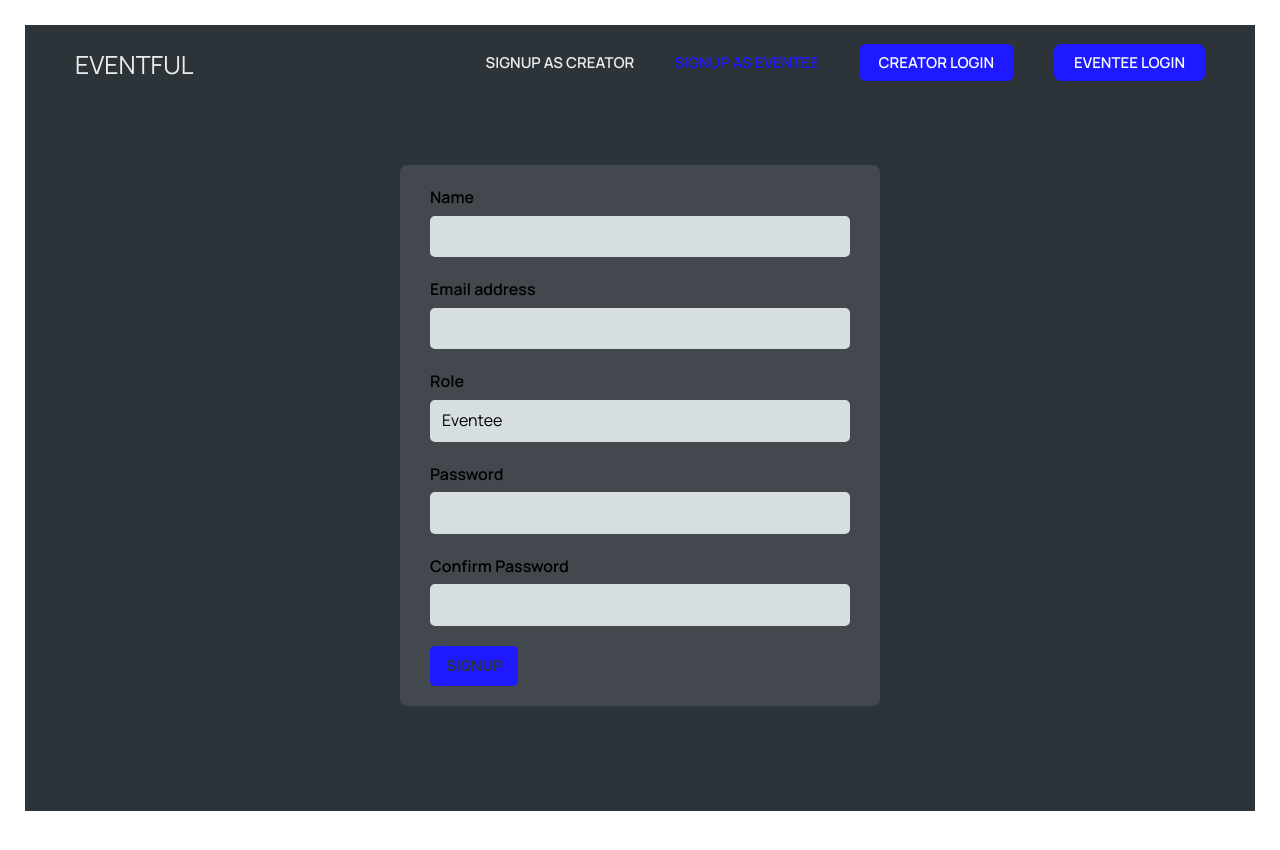
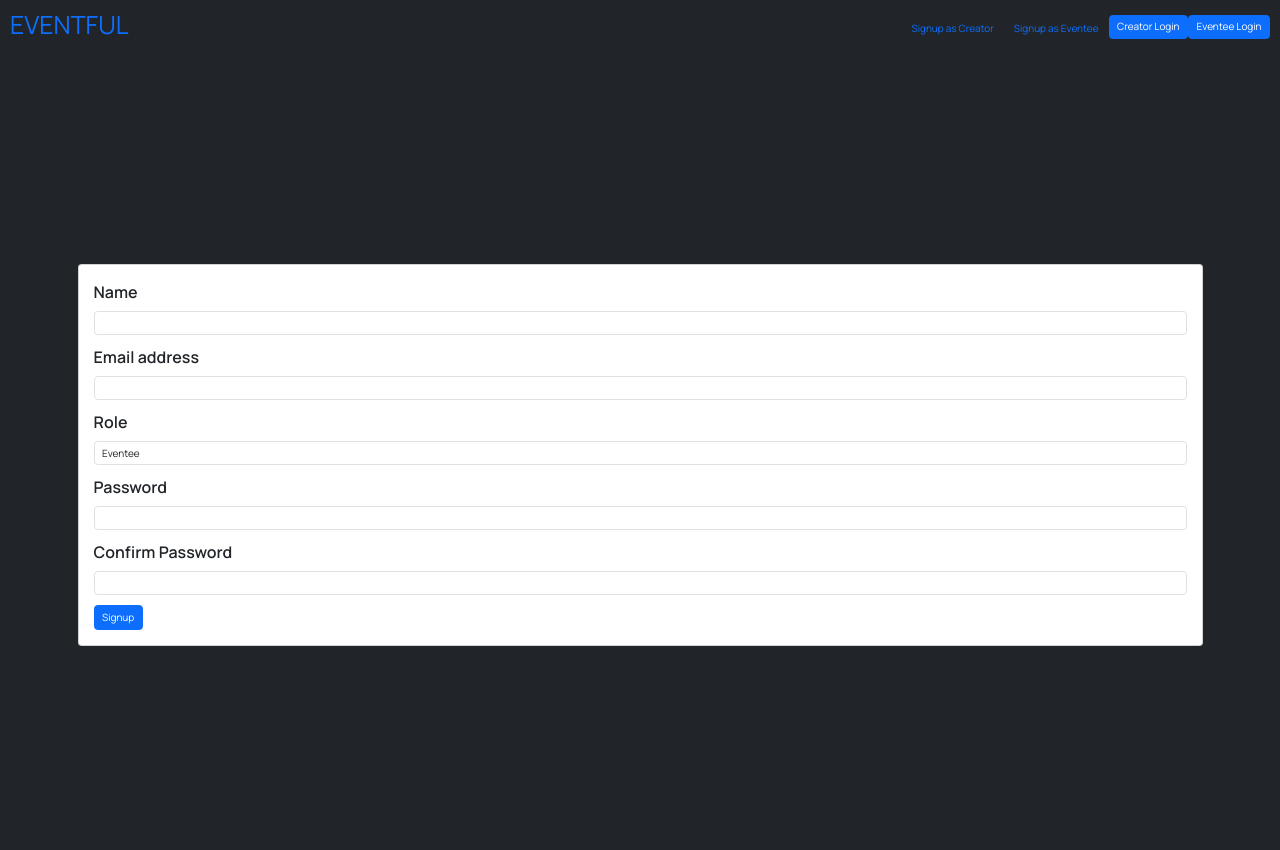
Before and after one commit to AlabiAbdullah1/frontend-eventful, a React (Vite) app: page /eventee-signup in a window 1280 px wide. Shown: the top 850 px of the page. Built offline with nearby package versions, Linux system fonts and the light colour scheme.

Commit message:
code cleanup

```diff
--- a/src/components/Creator/CreatorLogin.jsx
+++ b/src/components/Creator/CreatorLogin.jsx
@@ -1,15 +1,13 @@
-import styles from "./Login.module.css";
 import { useMutation } from "@tanstack/react-query";
 import { useNavigate } from "react-router-dom";
 import { toast, ToastContainer } from "react-toastify";
 import { Formik, Form, Field, ErrorMessage } from "formik";
 import * as Yup from "yup";
 import PageNav from "../common/PageNav";
-import "react-toastify/dist/ReactToastify.css"; // Make sure to import the CSS
+import "react-toastify/dist/ReactToastify.css";
 import { login } from "../../api/axios";
 import Spinner from "../common/Spinner";
 
-// Define the validation schema outside the component to avoid re-creation on each render
 const loginSchema = Yup.object().shape({
   email: Yup.string()
     .email("Invalid email format")
@@ -26,7 +24,6 @@ const CreatorLogin = () => {
     mutationFn: async ({ email, password }) => {
       return await login(email, password);
     },
-
     onSuccess: (data, variables) => {
       localStorage.setItem("token", data.token);
       toast.success(`Welcome ${variables.email}`);
@@ -70,36 +67,58 @@ const CreatorLogin = () => {
         onSubmit={handleLogin}
       >
         {({ isSubmitting }) => (
-          <main className={styles.login}>
-            <Form className={styles.form}>
-              <div className={styles.row}>
-                <label htmlFor="email">Email address</label>
-                <Field type="email" name="email" id="email" />
+          <main className="container my-5">
+            <div className="row justify-content-center">
+              <div className="col-md-6">
+                <div className="card">
+                  <div className="card-body">
+                    <Form>
+                      <div className="mb-3">
+                        <label htmlFor="email" className="form-label">
+                          Email address
+                        </label>
+                        <Field
+                          type="email"
+                          name="email"
+                          id="email"
+                          className="form-control"
+                        />
                         <ErrorMessage
                           name="email"
                           component="div"
-                  className={styles.error}
+                          className="text-danger"
                         />
                       </div>
-              <div className={styles.row}>
-                <label htmlFor="password">Password</label>
-                <Field type="password" name="password" id="password" />
+                      <div className="mb-3">
+                        <label htmlFor="password" className="form-label">
+                          Password
+                        </label>
+                        <Field
+                          type="password"
+                          name="password"
+                          id="password"
+                          className="form-control"
+                        />
                         <ErrorMessage
                           name="password"
                           component="div"
-                  className={styles.error}
+                          className="text-danger"
                         />
                       </div>
                       <div>
                         <button
-                  className={styles.btnsubmit}
                           type="submit"
+                          className="btn btn-primary"
                           disabled={isSubmitting}
                         >
                           Login
                         </button>
                       </div>
                     </Form>
+                  </div>
+                </div>
+              </div>
+            </div>
           </main>
         )}
       </Formik>
--- a/src/components/Creator/CreatorSignup.jsx
+++ b/src/components/Creator/CreatorSignup.jsx
@@ -1,4 +1,3 @@
-import styles from "./Login.module.css";
 import PageNav from "../common/PageNav";
 import Spinner from "../common/Spinner";
 import { useNavigate } from "react-router-dom";
@@ -24,43 +23,65 @@ const CreatorSignupSchema = Yup.object().shape({
 });
 
 const CreatorSignupForm = ({ isSubmitting }) => (
-  <Form className={styles.form}>
-    <div className={styles.row}>
-      <label htmlFor="name">Name</label>
-      <Field type="text" id="name" name="name" />
-      <ErrorMessage name="name" component="div" className={styles.error} />
+  <Form>
+    <div className="mb-3">
+      <label htmlFor="name" className="form-label">
+        Name
+      </label>
+      <Field type="text" id="name" name="name" className="form-control" />
+      <ErrorMessage name="name" component="div" className="text-danger" />
     </div>
-    <div className={styles.row}>
-      <label htmlFor="email">Email address</label>
-      <Field type="email" id="email" name="email" />
-      <ErrorMessage name="email" component="div" className={styles.error} />
+    <div className="mb-3">
+      <label htmlFor="email" className="form-label">
+        Email address
+      </label>
+      <Field type="email" id="email" name="email" className="form-control" />
+      <ErrorMessage name="email" component="div" className="text-danger" />
     </div>
-    <div className={styles.row}>
-      <label htmlFor="role">Role</label>
-      <Field type="text" id="role" name="role" value="creator" readOnly />
-      <ErrorMessage name="role" component="div" className={styles.error} />
+    <div className="mb-3">
+      <label htmlFor="role" className="form-label">
+        Role
+      </label>
+      <Field
+        type="text"
+        id="role"
+        name="role"
+        value="creator"
+        readOnly
+        className="form-control"
+      />
+      <ErrorMessage name="role" component="div" className="text-danger" />
     </div>
-    <div className={styles.row}>
-      <label htmlFor="password">Password</label>
-      <Field type="password" id="password" name="password" />
-      <ErrorMessage name="password" component="div" className={styles.error} />
+    <div className="mb-3">
+      <label htmlFor="password" className="form-label">
+        Password
+      </label>
+      <Field
+        type="password"
+        id="password"
+        name="password"
+        className="form-control"
+      />
+      <ErrorMessage name="password" component="div" className="text-danger" />
     </div>
-    <div className={styles.row}>
-      <label htmlFor="confirmPassword">Confirm Password</label>
-      <Field type="password" id="confirmPassword" name="confirmPassword" />
+    <div className="mb-3">
+      <label htmlFor="confirmPassword" className="form-label">
+        Confirm Password
+      </label>
+      <Field
+        type="password"
+        id="confirmPassword"
+        name="confirmPassword"
+        className="form-control"
+      />
       <ErrorMessage
         name="confirmPassword"
         component="p"
-        className={styles.error}
-        style={{ color: "red", fontSize: "12px" }}
+        className="text-danger"
       />
     </div>
     <div>
-      <button
-        className={styles.btnsubmit}
-        type="submit"
-        disabled={isSubmitting}
-      >
+      <button className="btn btn-primary" type="submit" disabled={isSubmitting}>
         Signup
       </button>
     </div>
@@ -75,11 +96,10 @@ const CreatorSignup = () => {
     mutationFn: signup,
     onSuccess: (data) => {
       queryClient.setQueryData("creator", data);
-      toast.success("Creator Account Created");
+      toast.success("creator's account created successfully!");
       navigate("/creator-login");
     },
     onError: (error) => {
-      // toast.error(error.response?.data?.message || error.message);
       console.error("Signup failed:", error);
     },
   });
@@ -97,7 +117,9 @@ const CreatorSignup = () => {
   if (mutation.isLoading) return <Spinner />;
 
   return (
-    <div>
+    <>
+      <PageNav />
+      <div className="bg-dark text-white vh-100 d-flex justify-content-center align-items-center">
         <ToastContainer
           position="top-right"
           autoClose={5000}
@@ -121,13 +143,15 @@ const CreatorSignup = () => {
           onSubmit={handleSubmit}
         >
           {({ isSubmitting }) => (
-          <main className={styles.login}>
-            <PageNav />
+            <main className="container">
+              <div className="card p-4">
                 <CreatorSignupForm isSubmitting={isSubmitting} />
+              </div>
             </main>
           )}
         </Formik>
       </div>
+    </>
   );
 };
 
--- a/src/components/User/EventeeLogin.jsx
+++ b/src/components/User/EventeeLogin.jsx
@@ -1,4 +1,3 @@
-import styles from "./Login.module.css";
 import { useMutation } from "@tanstack/react-query";
 import { useNavigate } from "react-router-dom";
 import { toast, ToastContainer } from "react-toastify";
@@ -7,6 +6,7 @@ import * as Yup from "yup";
 import Spinner from "../common/Spinner";
 import PageNav from "../common/PageNav";
 import { eventeeLogin } from "../../api/axios";
+import "react-toastify/dist/ReactToastify.css";
 
 // Define the validation schema outside the component to avoid re-creation on each render
 const loginSchema = Yup.object().shape({
@@ -31,7 +31,6 @@ function EventeeLogin() {
       navigate("/dashboard");
     },
     onError: (error) => {
-      // toast.error(error.response?.data?.message || error.message);
       toast.error("username or password incorrect");
       console.error("Login error", error);
     },
@@ -62,25 +61,61 @@ function EventeeLogin() {
         validationSchema={loginSchema}
         onSubmit={handleLogin}
       >
-        <main className={styles.login}>
-          <Form className={styles.form}>
-            <div className={styles.row}>
-              <label htmlFor="email">Email address</label>
-              <Field type="email" name="email" id="email" />
-              <ErrorMessage name="email" component="p" />
+        {({ isSubmitting }) => (
+          <main className="container my-5">
+            <div className="row justify-content-center">
+              <div className="col-md-6">
+                <div className="card bg-light text-dark">
+                  <div className="card-body">
+                    <Form>
+                      <div className="mb-3">
+                        <label htmlFor="email" className="form-label">
+                          Email address
+                        </label>
+                        <Field
+                          type="email"
+                          name="email"
+                          id="email"
+                          className="form-control"
+                        />
+                        <ErrorMessage
+                          name="email"
+                          component="div"
+                          className="text-danger"
+                        />
                       </div>
-            <div className={styles.row}>
-              <label htmlFor="password">Password</label>
-              <Field type="password" name="password" id="password" />
-              <ErrorMessage name="password" component="p" />
+                      <div className="mb-3">
+                        <label htmlFor="password" className="form-label">
+                          Password
+                        </label>
+                        <Field
+                          type="password"
+                          name="password"
+                          id="password"
+                          className="form-control"
+                        />
+                        <ErrorMessage
+                          name="password"
+                          component="div"
+                          className="text-danger"
+                        />
                       </div>
                       <div>
-              <button className={styles.btnsubmit} type="submit">
+                        <button
+                          type="submit"
+                          className="btn btn-primary"
+                          disabled={isSubmitting}
+                        >
                           Login
                         </button>
                       </div>
                     </Form>
+                  </div>
+                </div>
+              </div>
+            </div>
           </main>
+        )}
       </Formik>
     </>
   );
--- a/src/components/User/EventeeSignup.jsx
+++ b/src/components/User/EventeeSignup.jsx
@@ -1,4 +1,3 @@
-import styles from "./Login.module.css";
 import PageNav from "../common/PageNav";
 import { useNavigate } from "react-router-dom";
 import { Formik, Form, Field, ErrorMessage } from "formik";
@@ -34,11 +33,10 @@ export default function EventeeSignup() {
     },
     onSuccess: (requestData) => {
       queryClient.setQueryData("creator", requestData);
-      toast.success("Account created successfully");
+      toast.success("Eventee's account created successfully!");
       navigate("/eventee-login");
     },
     onError: (error) => {
-      // toast.error(error.message || "Signup failed");
       console.error("Signup failed:", error.message);
     },
   });
@@ -55,10 +53,11 @@ export default function EventeeSignup() {
   };
 
   if (mutation.isLoading) return <Spinner />;
-  // if (mutation.isError) return <div>Error during signup...</div>;
 
   return (
-    <div>
+    <>
+      <PageNav />
+      <div className="bg-dark text-white vh-100 d-flex justify-content-center align-items-center">
         <ToastContainer
           position="top-right"
           autoClose={5000}
@@ -82,72 +81,94 @@ export default function EventeeSignup() {
           onSubmit={handleSubmit}
         >
           {({ isSubmitting }) => (
-          <main className={styles.login}>
-            <PageNav />
-            <Form className={styles.form}>
-              <div className={styles.row}>
-                <label htmlFor="name">Name</label>
-                <Field type="text" id="name" name="name" />
+            <main className="container">
+              <div className="card p-4">
+                <Form>
+                  <div className="mb-3">
+                    <label htmlFor="name" className="form-label">
+                      Name
+                    </label>
+                    <Field
+                      type="text"
+                      id="name"
+                      name="name"
+                      className="form-control"
+                    />
                     <ErrorMessage
                       name="name"
-                  component="p"
-                  className={styles.error}
-                  style={{ color: "red", fontSize: "12px" }}
+                      component="div"
+                      className="text-danger"
                     />
                   </div>
-              <div className={styles.row}>
-                <label htmlFor="email">Email address</label>
-                <Field type="email" id="email" name="email" />
+                  <div className="mb-3">
+                    <label htmlFor="email" className="form-label">
+                      Email address
+                    </label>
+                    <Field
+                      type="email"
+                      id="email"
+                      name="email"
+                      className="form-control"
+                    />
                     <ErrorMessage
                       name="email"
-                  component="p"
-                  className={styles.error}
-                  style={{ color: "red", fontSize: "12px" }}
+                      component="div"
+                      className="text-danger"
                     />
                   </div>
-              <div className={styles.row}>
-                <label htmlFor="role">Role</label>
+                  <div className="mb-3">
+                    <label htmlFor="role" className="form-label">
+                      Role
+                    </label>
                     <Field
                       type="text"
                       id="role"
                       name="role"
                       value="Eventee"
                       readOnly
+                      className="form-control"
                     />
                     <ErrorMessage
                       name="role"
-                  component="p"
-                  className={styles.error}
-                  style={{ color: "red", fontSize: "12px" }}
+                      component="div"
+                      className="text-danger"
                     />
                   </div>
-              <div className={styles.row}>
-                <label htmlFor="password">Password</label>
-                <Field type="password" id="password" name="password" />
+                  <div className="mb-3">
+                    <label htmlFor="password" className="form-label">
+                      Password
+                    </label>
+                    <Field
+                      type="password"
+                      id="password"
+                      name="password"
+                      className="form-control"
+                    />
                     <ErrorMessage
                       name="password"
-                  component="p"
-                  className={styles.error}
-                  style={{ color: "red", fontSize: "12px" }}
+                      component="div"
+                      className="text-danger"
                     />
                   </div>
-              <div className={styles.row}>
-                <label htmlFor="confirmPassword">Confirm Password</label>
+                  <div className="mb-3">
+                    <label htmlFor="confirmPassword" className="form-label">
+                      Confirm Password
+                    </label>
                     <Field
                       type="password"
                       id="confirmPassword"
                       name="confirmPassword"
+                      className="form-control"
                     />
                     <ErrorMessage
                       name="confirmPassword"
-                  component="p"
-                  className={styles.error}
-                  style={{ color: "red", fontSize: "12px" }}
+                      component="div"
+                      className="text-danger"
                     />
                   </div>
                   <div>
                     <button
-                  className={styles.btnsubmit}
+                      className="btn btn-primary"
                       type="submit"
                       disabled={isSubmitting}
                     >
@@ -155,9 +176,11 @@ export default function EventeeSignup() {
                     </button>
                   </div>
                 </Form>
+              </div>
             </main>
           )}
         </Formik>
       </div>
+    </>
   );
 }
--- a/src/components/common/Homepage.jsx
+++ b/src/components/common/Homepage.jsx
@@ -1,18 +1,19 @@
 import { Link } from "react-router-dom";
-import styles from "./Homepage.module.css";
 import PageNav from "./PageNav";
 
 export default function Homepage() {
   return (
-    <main className={styles.homepage}>
-      <PageNav />
-      <section>
-        <h1>
+    <main className="d-flex flex-column justify-content-center align-items-center vh-100 bg-dark text-white">
+      <div className="position-absolute top-0 w-100">
+        <PageNav />
+      </div>
+      <section className="text-center p-5">
+        <h1 className="display-1">
           WELCOME TO EVENTFUL
           <br />
           Your gateway to Exciting Events
         </h1>
-        <h2>
+        <h2 className="lead my-4">
           Are you tired of missing out on the hottest events in town? Look no
           further! Eventful is your one-stop destination for discovering and
           purchasing tickets to the most thrilling events around. Whether you’re
@@ -21,7 +22,10 @@ export default function Homepage() {
           your event needs.
         </h2>
 
-        <Link to="/eventee-login" className="cta">
+        <Link
+          to="/eventee-login"
+          className="btn btn-primary btn-lg text-decoration-none"
+        >
           Buy Your Tickets now!
         </Link>
       </section>
--- a/src/components/common/PageNav.jsx
+++ b/src/components/common/PageNav.jsx
@@ -1,27 +1,30 @@
 import { Link, NavLink } from "react-router-dom";
-import styles from "./PageNav.module.css";
 
 export default function PageNav() {
   return (
-    <nav className={styles.nav}>
-      <Link to="/">
-        <h1>EVENTFUL</h1>
+    <nav className="d-flex align-items-center justify-content-between p-3 bg-dark">
+      <Link to="/" className="text-decoration-none">
+        <h1 className="text-primary">EVENTFUL</h1>
       </Link>
 
-      <ul>
-        <li>
-          <NavLink to="/creator-signup">Signup as Creator</NavLink>
+      <ul className="nav">
+        <li className="nav-item">
+          <NavLink to="/creator-signup" className="nav-link">
+            Signup as Creator
+          </NavLink>
         </li>
-        <li>
-          <NavLink to="/eventee-signup">Signup as Eventee</NavLink>
+        <li className="nav-item">
+          <NavLink to="/eventee-signup" className="nav-link">
+            Signup as Eventee
+          </NavLink>
         </li>
-        <li>
-          <NavLink to="/creator-login" className={styles.ctaLink}>
+        <li className="nav-item">
+          <NavLink to="/creator-login" className="btn btn-primary">
             Creator Login
           </NavLink>
         </li>
-        <li>
-          <NavLink to="/Eventee-login" className={styles.ctaLink}>
+        <li className="nav-item">
+          <NavLink to="/eventee-login" className="btn btn-primary">
             Eventee Login
           </NavLink>
         </li>
```
Lines whose indentation alone changed are shown as unchanged.
